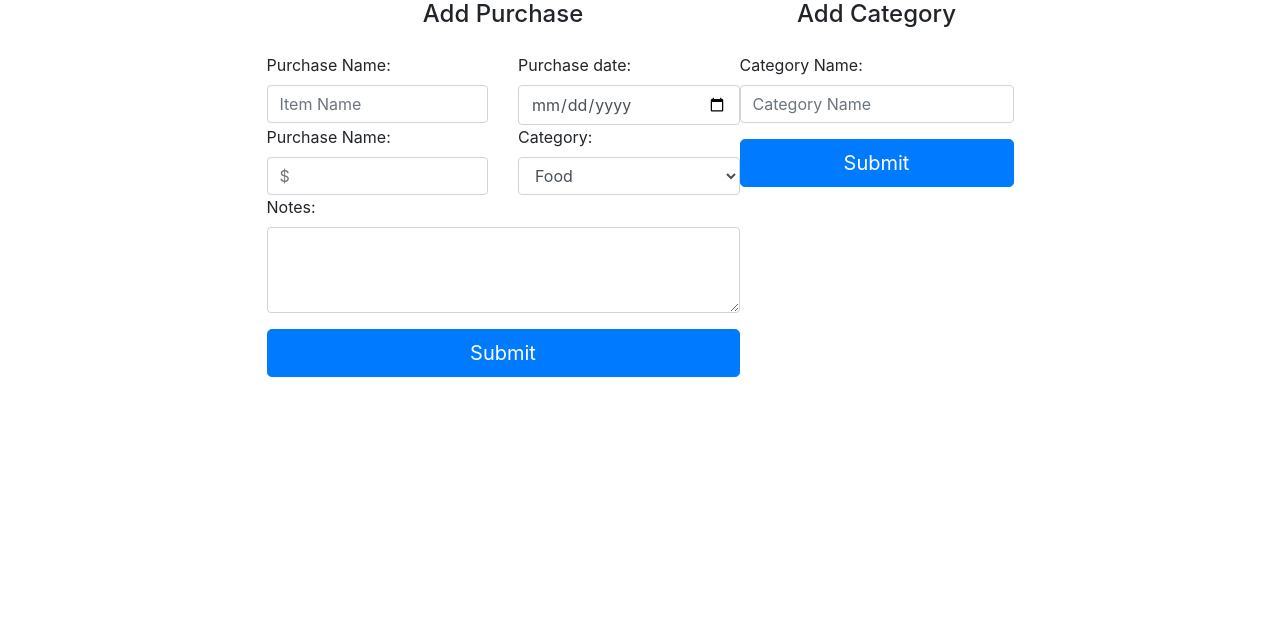
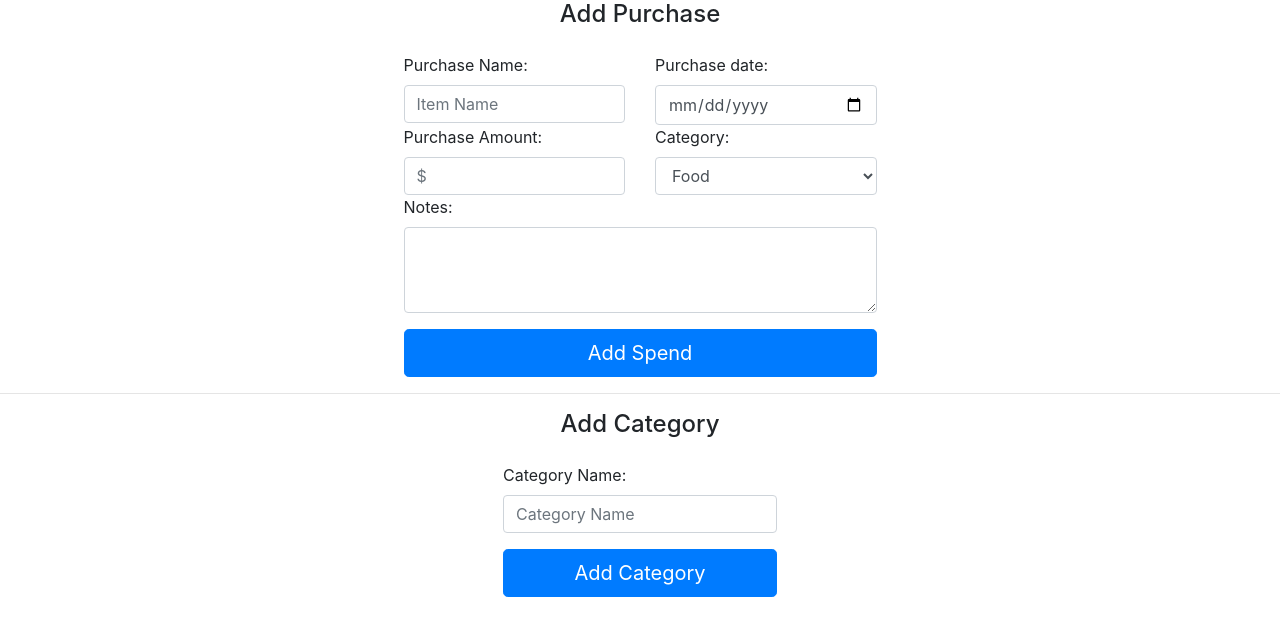
Before and after one commit to MaxStewart/Webapp-Using-Vagrant, a PHP site: page / in a window 1280 px wide. Shown: the part 56-692 px from the top of the page. Run offline with PHP 8.4, Linux system fonts and the light colour scheme; some libraries are stand-ins or nearby versions.

Commit message:
Added sql tables and updated layout

```diff
--- a/frontend/index.php
+++ b/frontend/index.php
@@ -24,9 +24,8 @@
     </div>
 </nav>
 
-<div class="container">
+<div class="container-fluid">
     <div class="row justify-content-center">
-
         <form name="add-spend-form" method="post" id="add-spend-form">
             <p class="h4 mb-4 text-center">Add Purchase</p>
             <div class="row">
@@ -41,7 +40,7 @@
             </div>
             <div class="row">
                 <div class="col">
-                    <label for="purchaseAmount">Purchase Name:</label>
+                    <label for="purchaseAmount">Purchase Amount:</label>
                     <input id="purchaseAmount" name="purchaseAmount" type="number" class="form-control" placeholder="$">
                 </div>
                 <div class="col">
@@ -56,16 +55,20 @@
                 <label for="taskNotes">Notes: </label>
                 <textarea type="textarea" id="taskNotes" name="taskNotes" class="form-control" rows="3" cols="10"></textarea>
             </div>
-            <button class="btn btn-primary btn-lg btn-block" type="submit" name="submit">Submit</button>
+            <button class="btn btn-primary btn-lg btn-block" type="submit" name="submit">Add Spend</button>
         </form>
-
+    </div>
+</div>
+<hr>
+<div class="container-fluid">
+    <div class="row justify-content-center">
         <form name="add-category-form" method="post" id="add-category-form">
             <p class="h4 mb-4 text-center">Add Category</p>
             <div class="form-group">
                 <label for="categoryName">Category Name:</label>
                 <input id="categoryName" name="categoryName" type="text" class="form-control" placeholder="Category Name">
             </div>
-            <button class="btn btn-primary btn-lg btn-block" type="submit" name="submit">Submit</button>
+            <button class="btn btn-primary btn-lg btn-block" type="submit" name="submit">Add Category</button>
         </form>
     </div>
 </div>
```
Also changed, not shown: frontend/setup-db.sql (added, +15 -0 lines), 1 other file.
